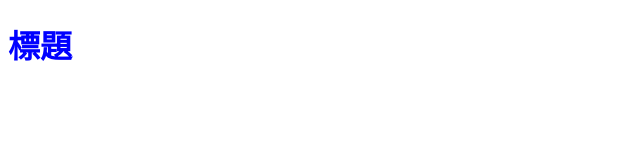
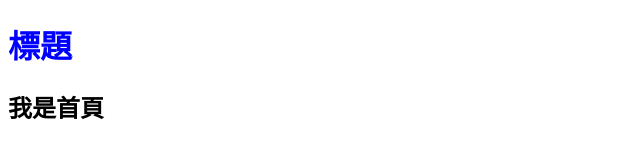
Before and after one commit to leehaeya/20230823, a plain HTML site: page index.html in a window 1280 px wide. Shown: the whole page, without its empty margins (0-640 px from the left). Drawn offline with Linux system fonts and the light colour scheme.

Commit message:
增加h2標籤

```diff
--- a/index.html
+++ b/index.html
@@ -8,5 +8,6 @@
   </head>
   <body>
     <h1>標題</h1>
+    <h2>我是首頁</h2>
   </body>
 </html>
```
